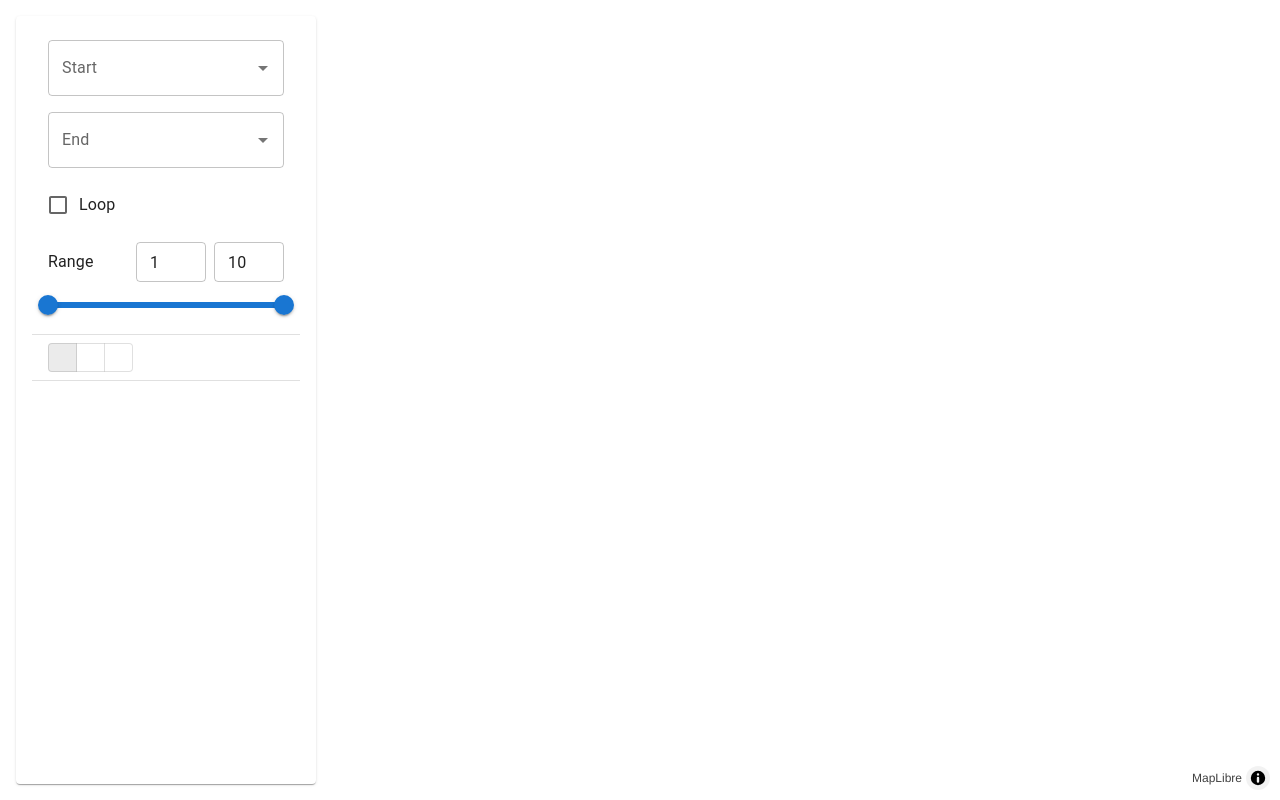
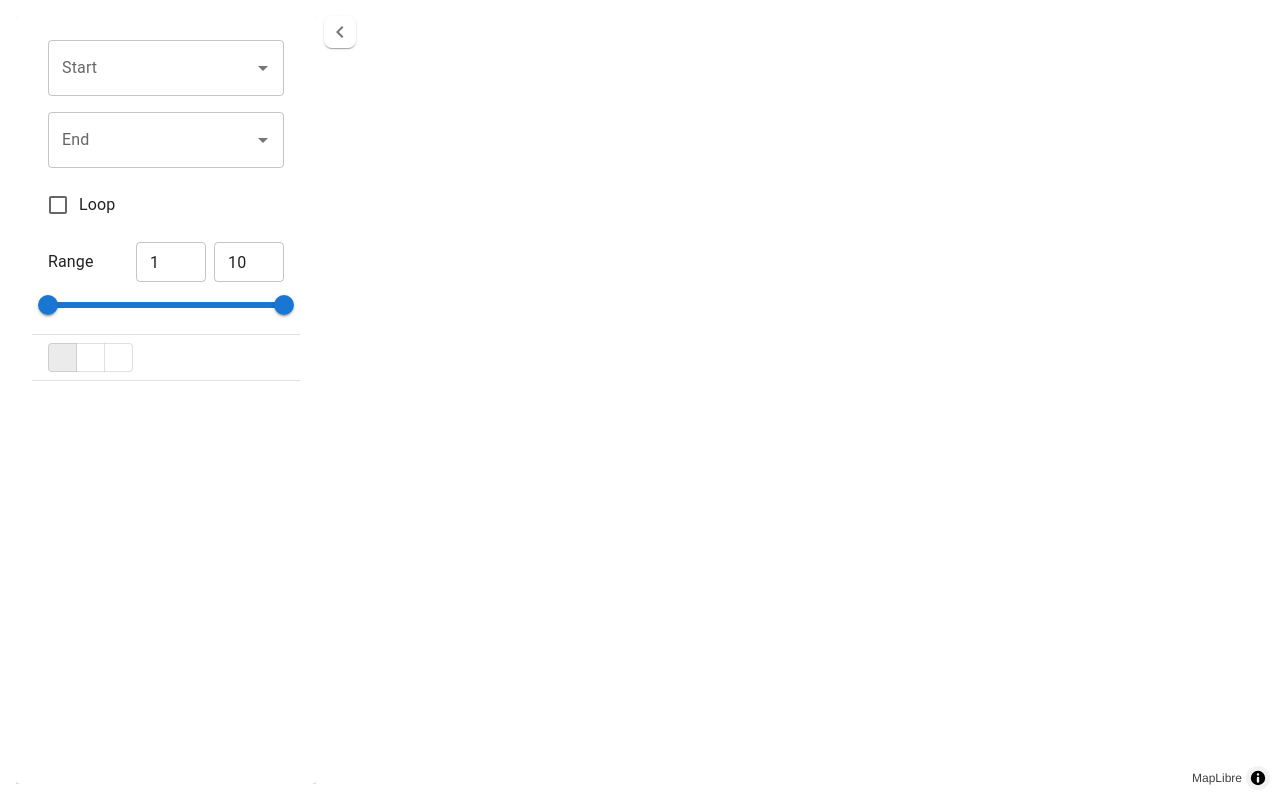
Before and after one commit to nnmarcoo/routr, a React (Vite) app: page / in a window 1280 px wide. Built offline with nearby package versions, Linux system fonts and the light colour scheme; no server answers; some icons are missing.

Commit message:
collapse left card button

```diff
--- a/src/components/left-card.tsx
+++ b/src/components/left-card.tsx
@@ -1,25 +1,57 @@
-import { Divider, ListItem } from "@mui/material";
+import { Divider, ListItem, IconButton } from "@mui/material";
 import Card from "@mui/material/Card";
 import CardContent from "@mui/material/CardContent";
 import { useState } from "react";
+import { motion, AnimatePresence } from "framer-motion";
 import ToolSelect from "./tool-select";
 import { routeMax, routeMin } from "../lib/constants";
 import RangeSelect from "./range-select";
 import LocationSelect from "./location-select";
+import { ChevronLeft, ChevronRight } from "@mui/icons-material";
 
 export default function LeftCard() {
   const [range, setRange] = useState<[number, number]>([routeMin, routeMax]);
+  const [open, setOpen] = useState(true);
 
   return (
-    <Card
+    <>
+      <IconButton
+        onClick={() => setOpen((o) => !o)}
         sx={{
           position: "absolute",
           top: 16,
-        left: 16,
-        minWidth: 300,
-        bottom: 16,
+          left: open ? 324 : 16,
+          backgroundColor: "white",
+          borderRadius: 2,
+          width: 32,
+          height: 32,
+          boxShadow: 1,
+          "&:hover": {
+            backgroundColor: "white",
+            boxShadow: 3,
+          },
         }}
       >
+        {open ? <ChevronLeft /> : <ChevronRight />}
+      </IconButton>
+
+      <AnimatePresence>
+        {open && (
+          <motion.div
+            key="left-card"
+            initial={{ opacity: 0, width: 0 }}
+            animate={{ opacity: 1, width: 300 }}
+            exit={{ opacity: 0, width: 0 }}
+            transition={{ duration: 0.25 }}
+            style={{
+              position: "absolute",
+              top: 16,
+              left: 16,
+              bottom: 16,
+              overflow: "hidden",
+            }}
+          >
+            <Card sx={{ height: "100%" }}>
               <CardContent>
                 <LocationSelect />
                 <ListItem>
@@ -32,5 +64,9 @@ export default function LeftCard() {
                 <Divider />
               </CardContent>
             </Card>
+          </motion.div>
+        )}
+      </AnimatePresence>
+    </>
   );
 }
--- a/src/components/tool-select.tsx
+++ b/src/components/tool-select.tsx
@@ -1,5 +1,5 @@
 import { ToggleButton, ToggleButtonGroup, Tooltip } from "@mui/material";
-import CreateIcon from '@mui/icons-material/Create';
+import CreateIcon from "@mui/icons-material/Create";
 import MouseIcon from "@mui/icons-material/Mouse";
 import RemoveCircleOutlineIcon from "@mui/icons-material/RemoveCircleOutline"; // eraser option
 import { useEffect, useState } from "react";
```
Lines whose indentation alone changed are shown as unchanged.
